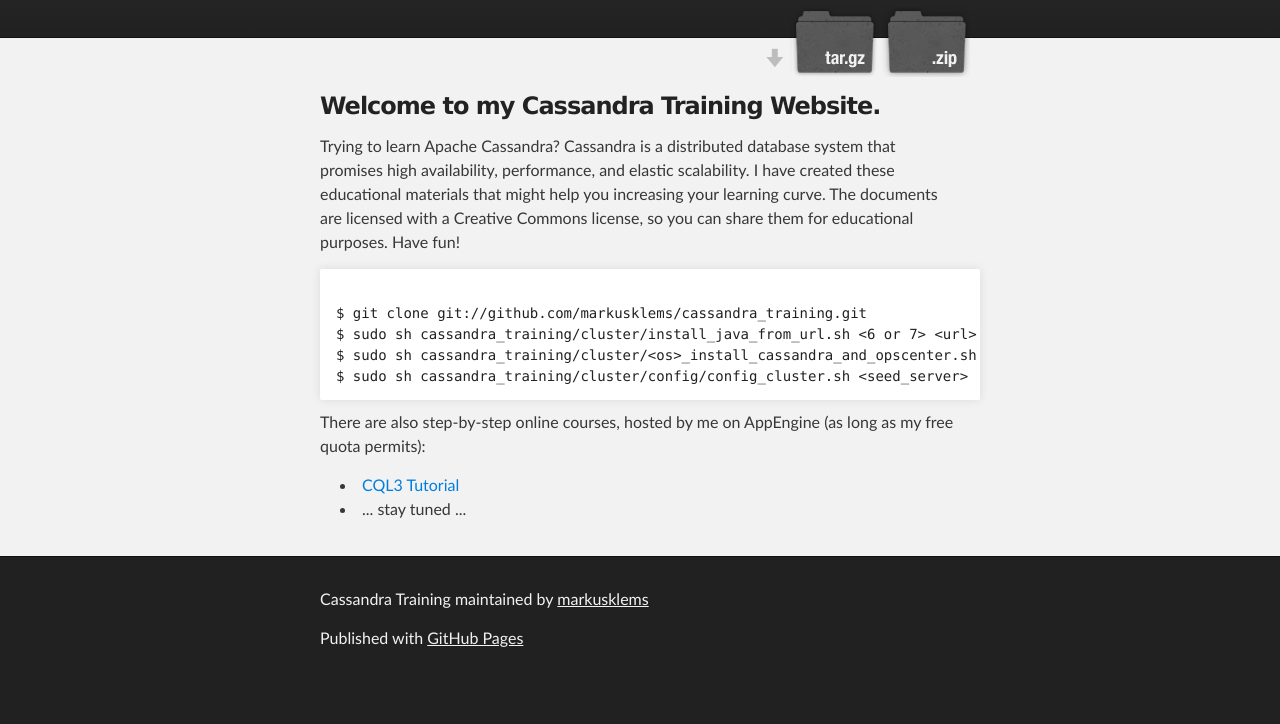
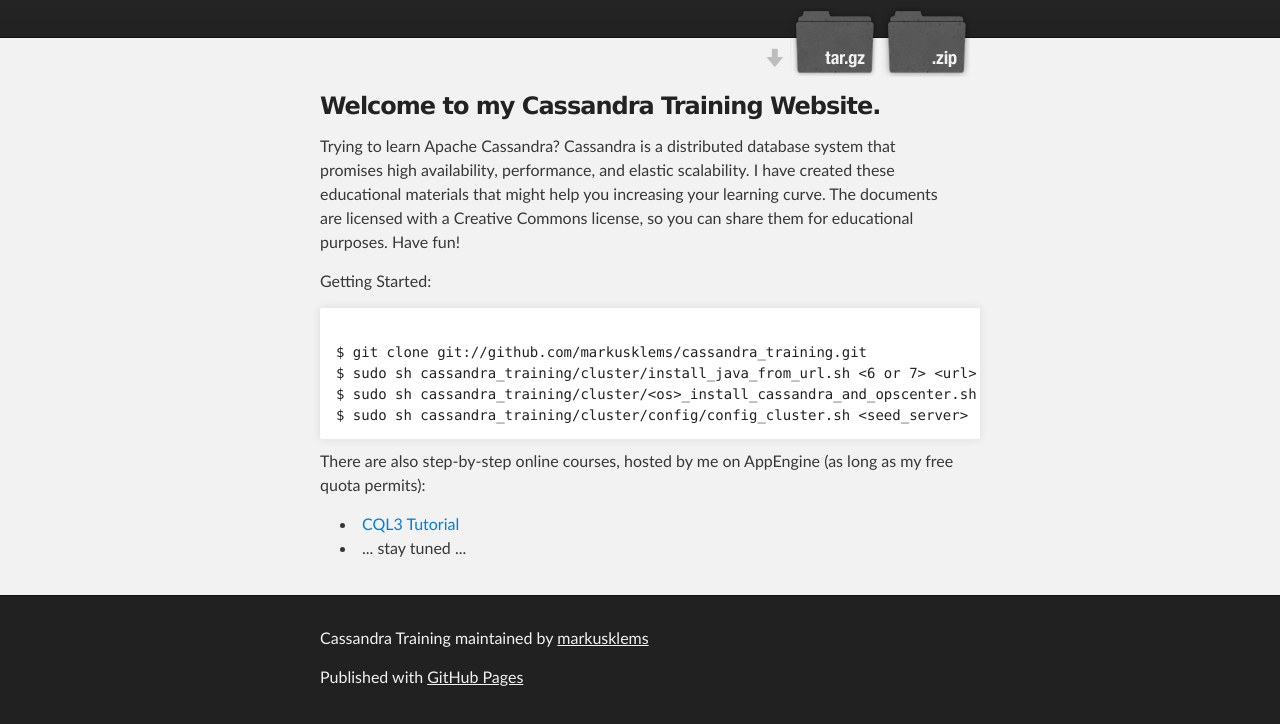
Before and after one commit to markusklems/cassandra_training, a plain HTML site: page index.html in a window 1280 px wide. Shown: the part 208-932 px from the top of the page. Before the commit the page ends 893 px from the top, so only its background shows below. Drawn offline with Linux system fonts and the light colour scheme.

Commit message:
Update index.html

```diff
--- a/index.html
+++ b/index.html
@@ -36,6 +36,7 @@
 
 <p>Trying to learn Apache Cassandra? Cassandra is a distributed database system that promises high availability, performance, and elastic scalability. I have created these educational materials that might help you increasing your learning curve. The documents are licensed with a Creative Commons license, so you can share them for educational purposes. Have fun!</p>
 
+<p>Getting Started:</p>
 <pre><code>
 $ git clone git://github.com/markusklems/cassandra_training.git
 $ sudo sh cassandra_training/cluster/install_java_from_url.sh &lt;6 or 7&gt; &lt;url&gt;
```
